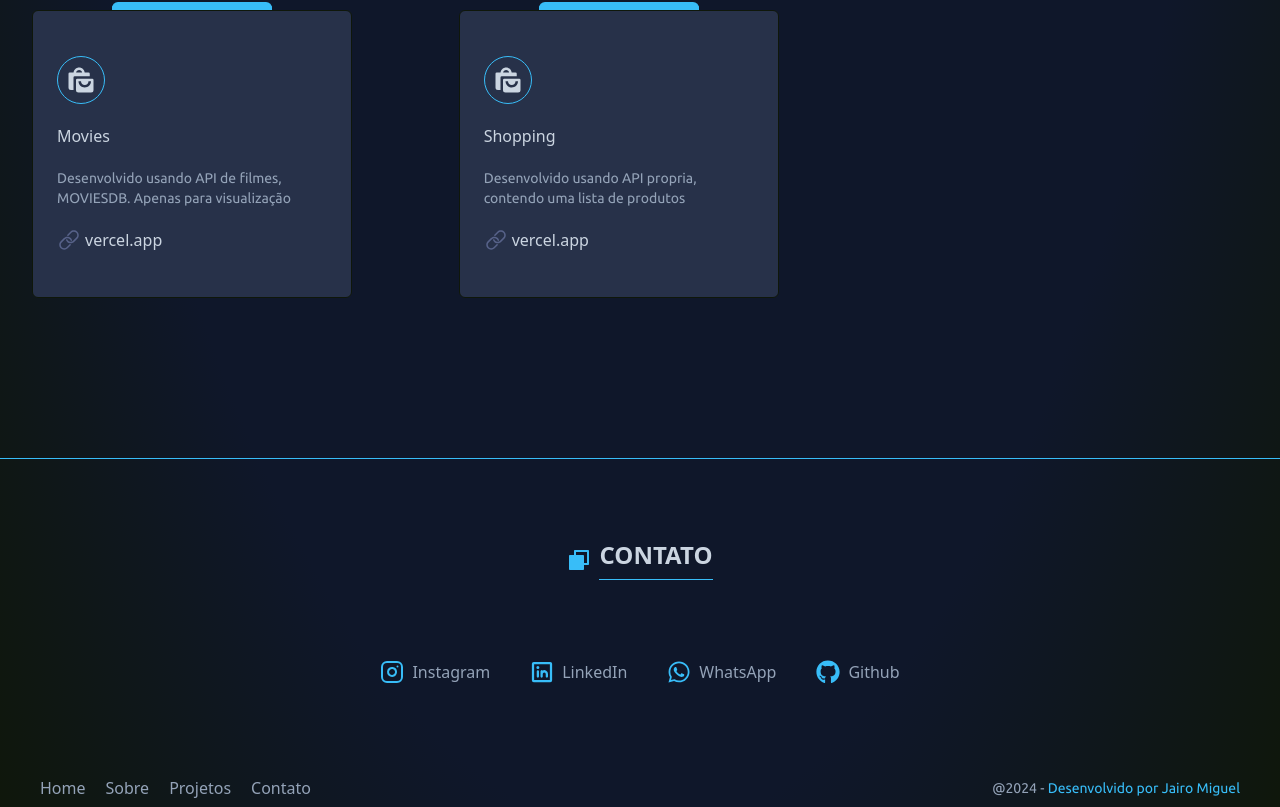
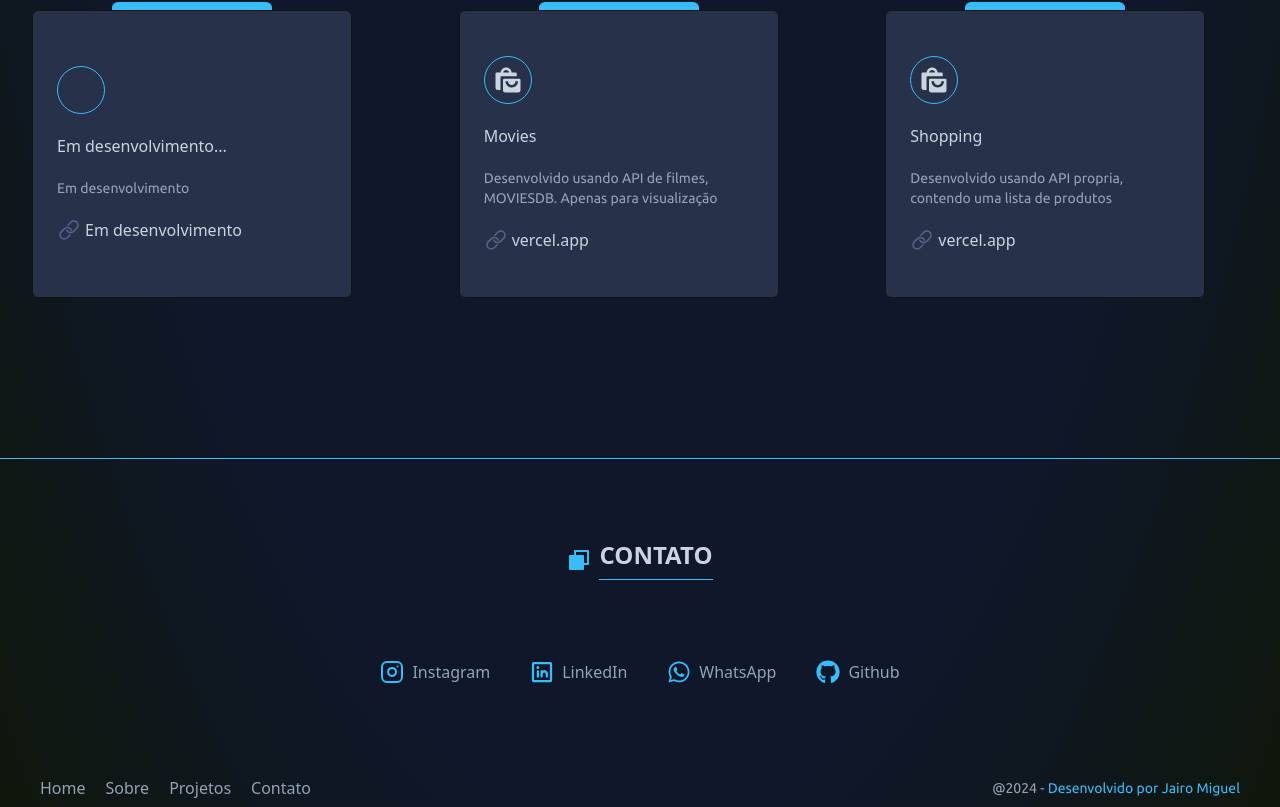
Before and after one commit to jmitsuu/profileport, a React (Vite) app: page / in a window 1280 px wide. Shown: the part 2926-3733 px from the top of the page. Built offline with nearby package versions, Linux system fonts and the light colour scheme.

Commit message:
feat:remove moviereviews

```diff
--- a/src/pages/Projects.tsx
+++ b/src/pages/Projects.tsx
@@ -1,8 +1,5 @@
 import { Content } from '../components/Content';
-import {
-
-  BiSolidShoppingBags,
-} from 'react-icons/bi';
+import { BiSolidShoppingBags } from 'react-icons/bi';
 import { IoIosLink } from 'react-icons/io';
 import {
   Helmet,
@@ -10,16 +7,14 @@ import {
 } from 'react-helmet-async';
 import { TitleIcon } from '../components/icon/TitleIcon';
 const projects = [
-  // {
-  //   icon: (
-  //     <BiSolidMoviePlay className="h-8 w-8 text-slate-300 dark:text-tecHeavy" />
-  //   ),
-  //   tagUrl: 'reviews.app',
-  //   title: 'Movies Review',
-  //   description:
-  //     'Desenvolvido usando API de filmes, MOVIESDB e integrando com uma API simples, para cadastro dos reviews.',
-  //   link: 'https://yourreviews.app.jairo3478.c35.integrator.host/',
-  // },
+  {
+    icon: '',
+    tagUrl: 'Em desenvolvimento',
+    title: 'Em desenvolvimento...',
+    description:
+      'Em desenvolvimento',
+    link: '',
+  },
   {
     icon: (
       <BiSolidShoppingBags className="h-8  w-8 text-slate-300 dark:text-tecHeavy" />
@@ -51,7 +46,7 @@ export function Projects() {
         />
       </Helmet>
 
-      <section className="mt-20" id='projects'>
+      <section className="mt-20" id="projects">
         <h1 className="text-center text-slate-300 uppercase font-bold md:text-5xl text-3xl mb-10 flex items-center justify-center gap-x-2">
           <TitleIcon cn="h-9" />
           <span className="border-b border-[#38bdf8] pb-2 ">
```
